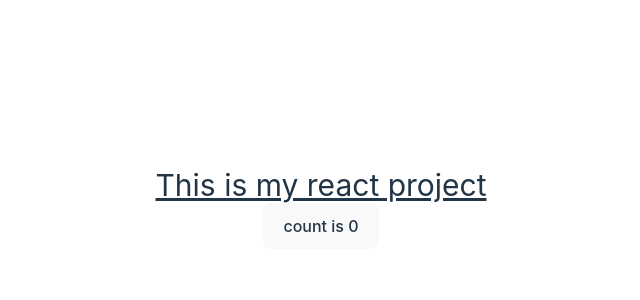
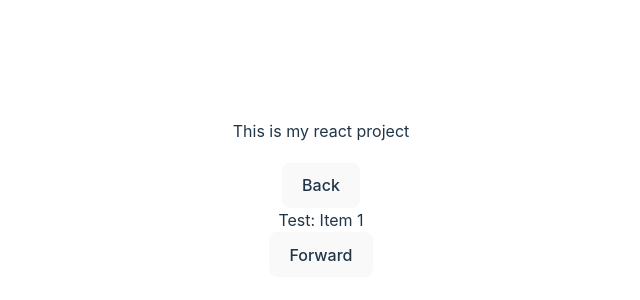
Before and after one commit to sofiakatzman/SceneMaker, a React (Vite) app: page / in a window 1280 px wide. Shown: the part 192-492 px from the top of the page, without its empty margins (319-959 px from the left). Built offline with nearby package versions, Linux system fonts and the light colour scheme.

Commit message:
add switchreel component test

```diff
--- a/src/App.jsx
+++ b/src/App.jsx
@@ -1,18 +1,15 @@
-import { useState } from 'react'
-import reactLogo from './assets/react.svg'
-import viteLogo from '/vite.svg'
 import './App.css'
+import SwitchReel from './SwitchReel'
 
 function App() {
-  const [count, setCount] = useState(0)
+
 
   return (
     <>
-        <p className="text-3xl font-color underline">This is my react project</p>
-        <button
-                onClick={() => setCount((count) => count + 1)}>
-            count is {count}
-        </button>
+        <p>This is my react project</p>
+        <SwitchReel
+          categoryName={"Test"}
+        />
 
     </>
   )
--- /dev/null
+++ b/src/SwitchReel.jsx
@@ -0,0 +1,41 @@
+import { useState } from 'react';
+
+function SwitchReel({ categoryName }) {
+  const [item, setItem] = useState(1);
+
+  function goBack() {
+    if (item === 1) {
+      setItem(4);
+    } else {
+      setItem(item - 1);
+    }
+  }
+
+  function goForth() {
+    if (item === 4) {
+      setItem(1);
+    } else {
+      setItem(item + 1);
+    }
+  }
+
+  return (
+    <div style={{ textAlign: 'center', margin: '20px' }}>
+      {/* Placeholder image that updates dynamically */}
+      {/* <img
+        src={`https://via.placeholder.com/150?text=Item+${item}`}
+        alt={`Item ${item}`}
+        style={{ display: 'block', margin: '0 auto 10px' }}
+      /> */}
+      <div>
+        <button onClick={goBack}>Back</button>
+        <p>
+          {categoryName}: Item {item}
+        </p>
+        <button onClick={goForth}>Forward</button>
+      </div>
+    </div>
+  );
+}
+
+export default SwitchReel;
```
